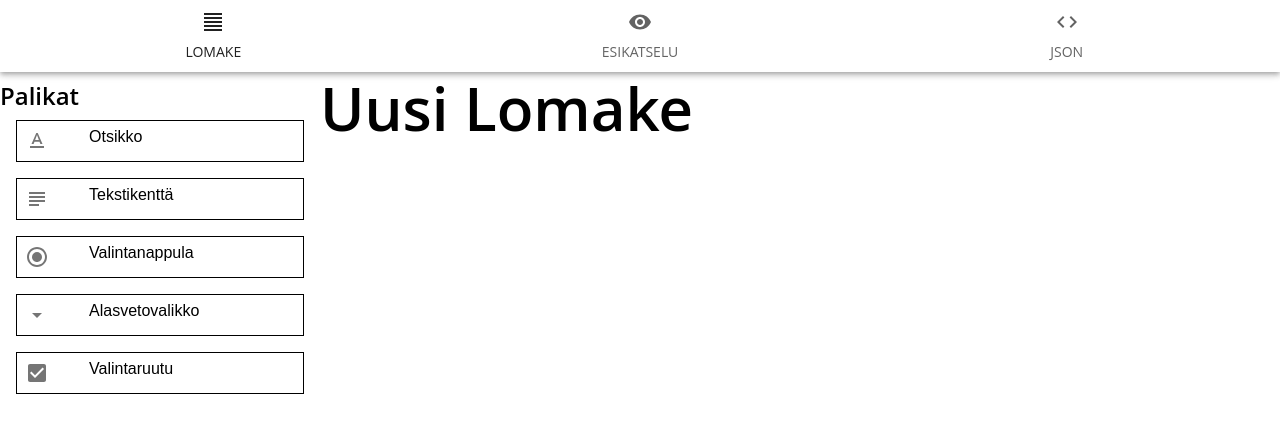
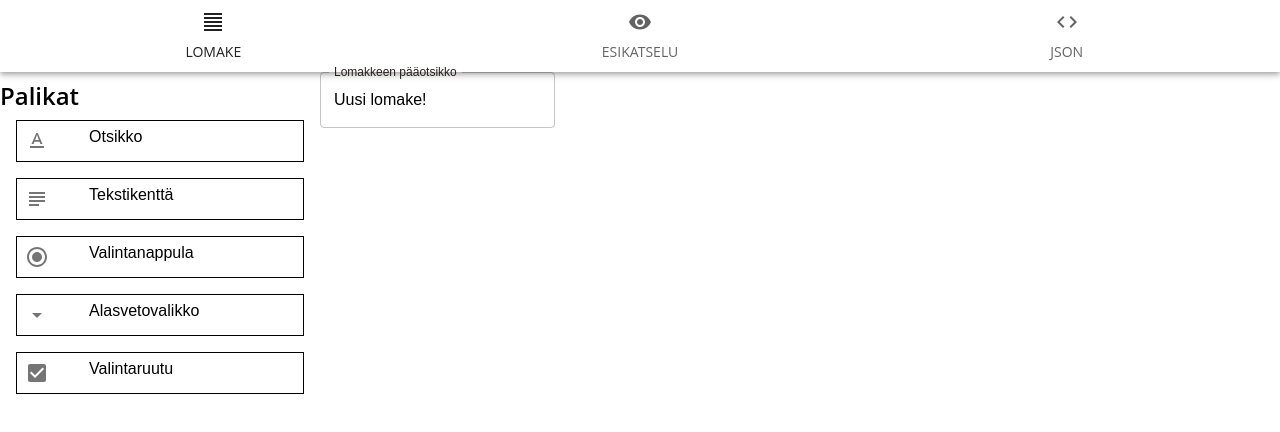
Before and after one commit to EVP1989/metaform-builder, a React (Create React App) app in the folder metaform-builder/: page / in a window 1280 px wide. Shown: the top 432 px of the page. Built offline with nearby package versions, Linux system fonts and the light colour scheme.

Commit message:
Added mutable form header

```diff
--- a/metaform-builder/src/components/FormComponents.tsx
+++ b/metaform-builder/src/components/FormComponents.tsx
@@ -29,7 +29,7 @@ interface Props {
 }
 
 /**
- * Renders form according to given component list
+ * Renders form according to given json
  * @param props
  */
 const FormComponents : React.FC<any> = (props : Props) => {
@@ -79,6 +79,18 @@ const FormComponents : React.FC<any> = (props : Props) => {
       props.setMetaFormJson(newFormJson);
   }
 
+  const handleFormHeaderChange = (input : any) => {
+
+    let title  = input.target.value;
+
+    const newFormJson = {...props.metaFormJson};
+
+    newFormJson.title = title;
+
+    props.setMetaFormJson(newFormJson);
+}
+
+
   /**
    * Deletes form component from list
    * @param index
@@ -101,8 +113,8 @@ const FormComponents : React.FC<any> = (props : Props) => {
   return (
   <>
   <Grid item md={12}>
-    <Typography variant="h2" >
-      Uusi Lomake
+    <Typography variant="h3" >
+      <TextField label="Lomakkeen pääotsikko" variant="outlined" value={props.metaFormJson.title} onChange={(input) => handleFormHeaderChange(input) }/>
     </Typography>
     <List className={classes.root}>
         {props.metaFormJson.sections[0].fields.map((item : any, index : number) => (
--- a/metaform-builder/src/model/metaformJSON.tsx
+++ b/metaform-builder/src/model/metaformJSON.tsx
@@ -5,7 +5,7 @@ const MetaformJSON = {
     "exportThemeId": null,
     "allowAnonymous": true,
     "allowDrafts": null,
-    "title": "Lomake!",
+    "title": "Uusi lomake!",
     "sections": [
       {
         "title": null,
```
